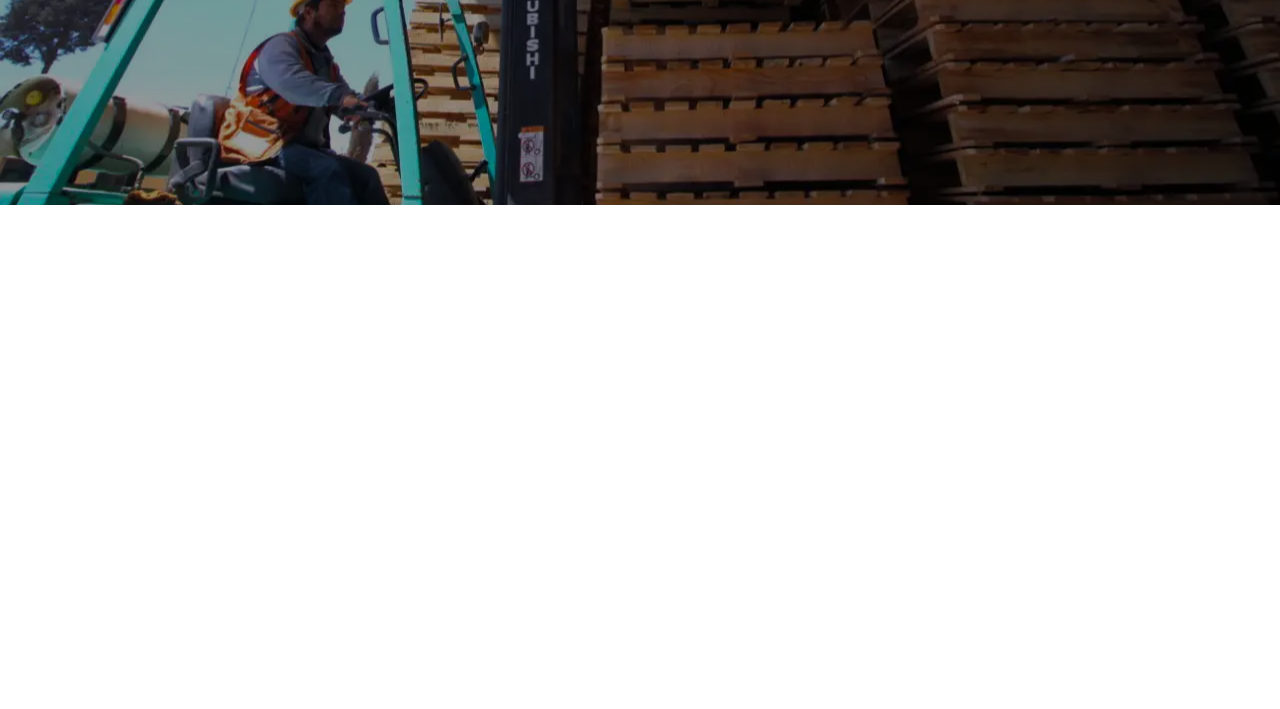
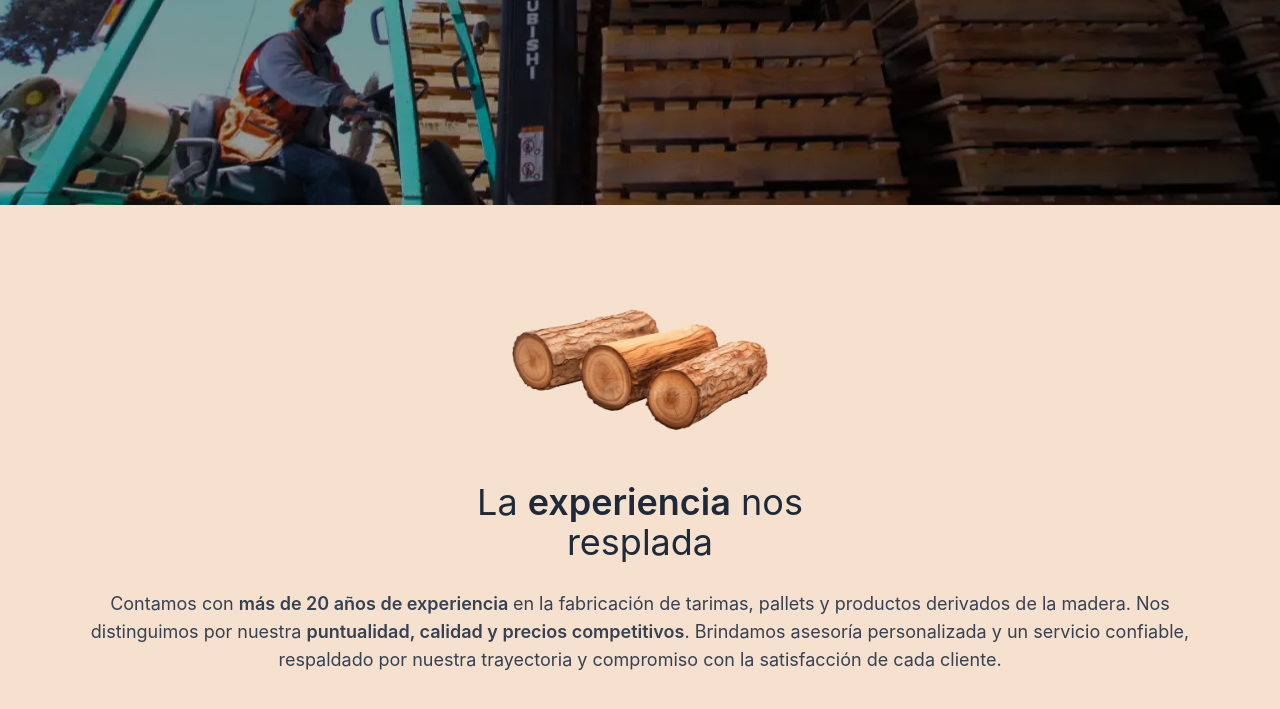
Before and after one commit to RiviCodes/tarimas-industriales-rivera-web, an Astro site: page / in a window 1280 px wide. Shown: the part 487-1196 px from the top of the page. Before the commit the page ends 800 px from the top, so only its background shows below. Built offline with nearby package versions, Linux system fonts and the light colour scheme; Astro itself is replaced by a stand-in of ours.

Commit message:
style: fix view height

```diff
--- a/src/pages/index.astro
+++ b/src/pages/index.astro
@@ -4,9 +4,10 @@ import BaseLayout from "../layouts/BaseLayout.astro";
 
 <BaseLayout>
   <!-- Hero -->
-  <section class="max-w-7xl mx-auto flex flex-col items-center">
+  <!-- max-w-7xl -->
+  <section class="container mx-auto">
     <div
-      class="relative bg-cover bg-center min-h-[80vh] w-full"
+      class="relative bg-cover bg-center bg-no-repeat w-full min-h-[80dvh] overflow-hidden"
       style="background-image: url('/img/hero.webp')"
     >
       <div class="absolute inset-0 bg-black/40"></div>
@@ -14,7 +15,10 @@ import BaseLayout from "../layouts/BaseLayout.astro";
       <div
         class="relative z-10 mx-auto max-w-2xl px-4 min-h-[80dvh] flex flex-col items-center justify-center text-center"
       >
-        <h1 class="text-4xl sm:text-5xl font-bold text-white/90">
+        <h1
+          id="hero-title"
+          class="text-4xl sm:text-5xl font-bold text-white/90"
+        >
           Fabricamos tarimas y pallets con calidad garantizada
         </h1>
 
@@ -25,4 +29,21 @@ import BaseLayout from "../layouts/BaseLayout.astro";
       </div>
     </div>
   </section>
+
+  <section class="bg-[#f5e1ce] py-20 flex flex-col items-center">
+    <img src="/img/wood.webp" alt="Trozo de madera" class="max-w-3xs py-6" />
+    <h2 class="text-4xl text-center text-gray-800 py-7 w-100">
+      La <span class="font-semibold">experiencia</span> nos resplada
+    </h2>
+    <p class="text-xl md:text-lg text-center text-gray-700 px-12 md:px-20">
+      Contamos con <span class="font-semibold">
+        más de 20 años de experiencia
+      </span>
+      en la fabricación de tarimas, pallets y productos derivados de la madera. Nos
+      distinguimos por nuestra <span class="font-semibold"
+        >puntualidad, calidad y precios competitivos</span
+      >. Brindamos asesoría personalizada y un servicio confiable, respaldado
+      por nuestra trayectoria y compromiso con la satisfacción de cada cliente.
+    </p>
+  </section>
 </BaseLayout>
```
